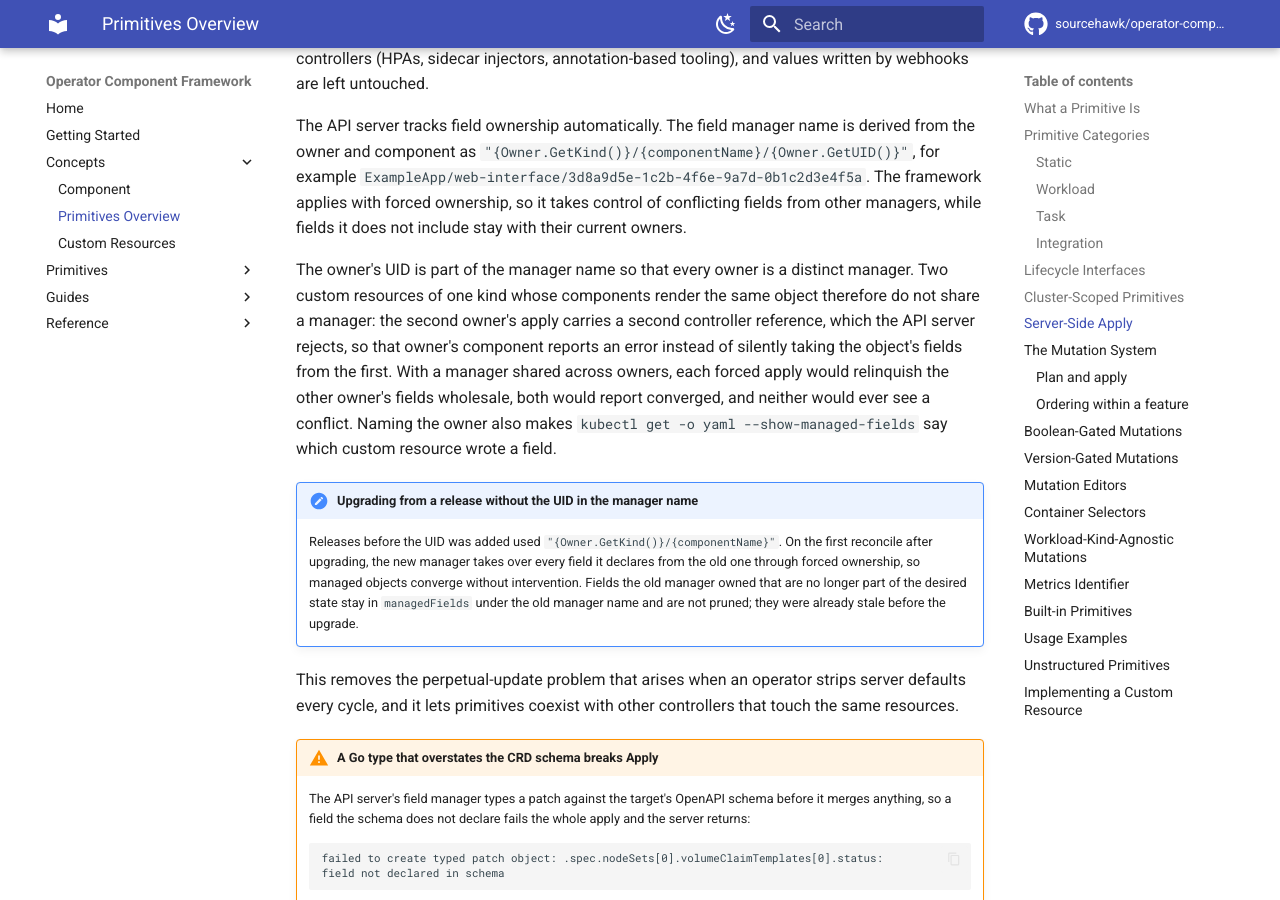
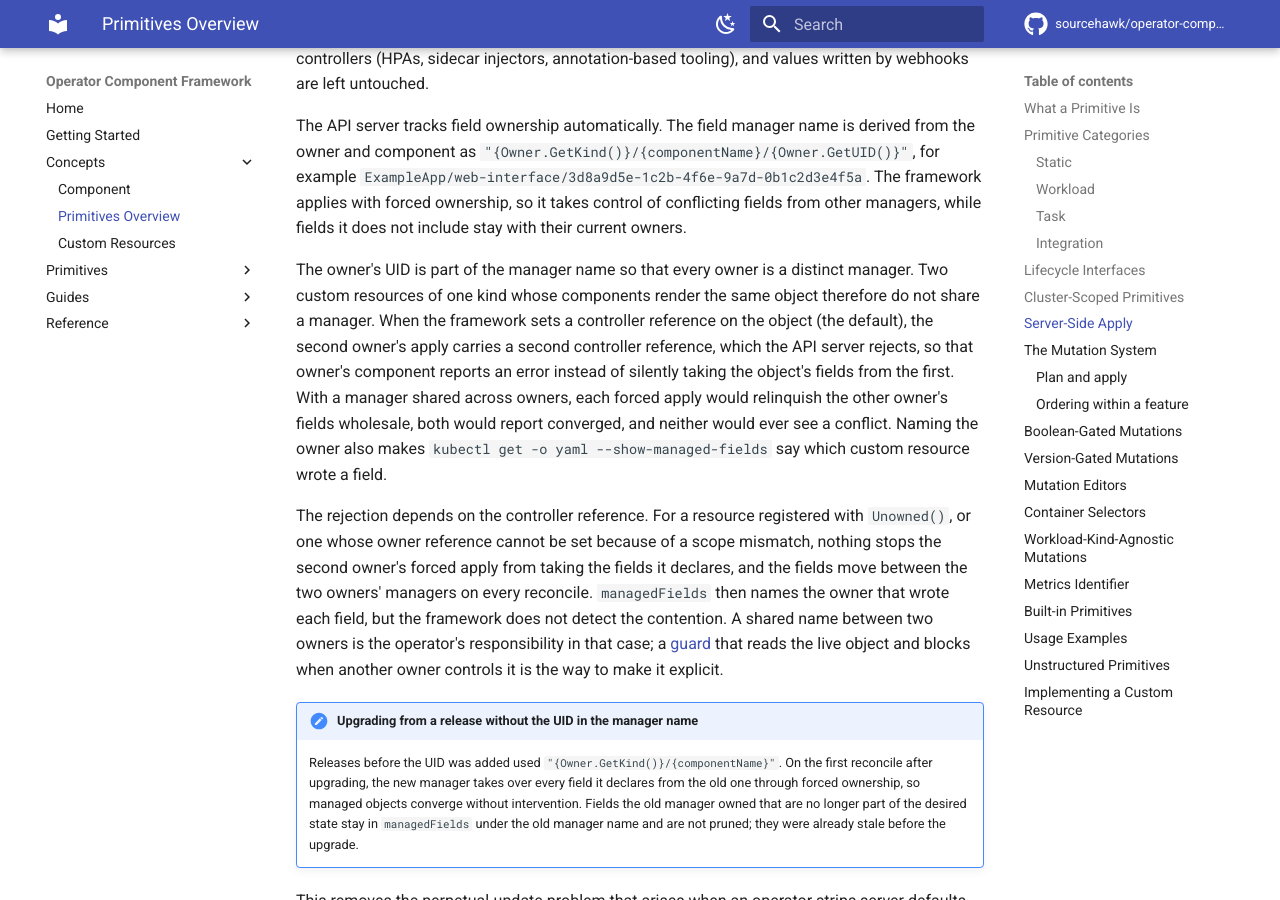
Before and after one commit to sourcehawk/operator-component-framework, an MkDocs documentation site: the page built from docs/primitives.md, in a window 1280 px wide and 900 px high, scrolled down 4428 px. Built offline with MkDocs 1.6.1 and Material for MkDocs 9.7.7, drawn with Linux system fonts in a browser that asks for light colours; comment, search, counter and statistics services are not loaded.

Commit message:
docs(primitives): qualify when a second owner's apply is rejected
The rejection depends on the controller reference. For Unowned()
resources, or where a scope mismatch prevents the owner reference, the
second owner's forced apply still takes the fields it declares; the
manager name then shows the contention but the framework does not
detect it.

Co-Authored-By: Claude Fable 5 <noreply@anthropic.com>
Claude-Session: https://claude.ai/code/session_015o2rQvAQ5vRtq57JBxdRfE

```diff
--- a/docs/primitives.md
+++ b/docs/primitives.md
@@ -135,11 +135,19 @@ takes control of conflicting fields from other managers, while fields it does no
 owners.
 
 The owner's UID is part of the manager name so that every owner is a distinct manager. Two custom resources of one kind
-whose components render the same object therefore do not share a manager: the second owner's apply carries a second
-controller reference, which the API server rejects, so that owner's component reports an error instead of silently
-taking the object's fields from the first. With a manager shared across owners, each forced apply would relinquish the
-other owner's fields wholesale, both would report converged, and neither would ever see a conflict. Naming the owner
-also makes `kubectl get -o yaml --show-managed-fields` say which custom resource wrote a field.
+whose components render the same object therefore do not share a manager. When the framework sets a controller reference
+on the object (the default), the second owner's apply carries a second controller reference, which the API server
+rejects, so that owner's component reports an error instead of silently taking the object's fields from the first. With
+a manager shared across owners, each forced apply would relinquish the other owner's fields wholesale, both would report
+converged, and neither would ever see a conflict. Naming the owner also makes
+`kubectl get -o yaml --show-managed-fields` say which custom resource wrote a field.
+
+The rejection depends on the controller reference. For a resource registered with `Unowned()`, or one whose owner
+reference cannot be set because of a scope mismatch, nothing stops the second owner's forced apply from taking the
+fields it declares, and the fields move between the two owners' managers on every reconcile. `managedFields` then names
+the owner that wrote each field, but the framework does not detect the contention. A shared name between two owners is
+the operator's responsibility in that case; a [guard](component.md#guards) that reads the live object and blocks when
+another owner controls it is the way to make it explicit.
 
 !!! note "Upgrading from a release without the UID in the manager name"
 
```
Also changed, not shown: plugin/skills/using-primitives/SKILL.md (+5 -3 lines), plugin/skills/using-primitives/references/primitives.md (+13 -5 lines).
